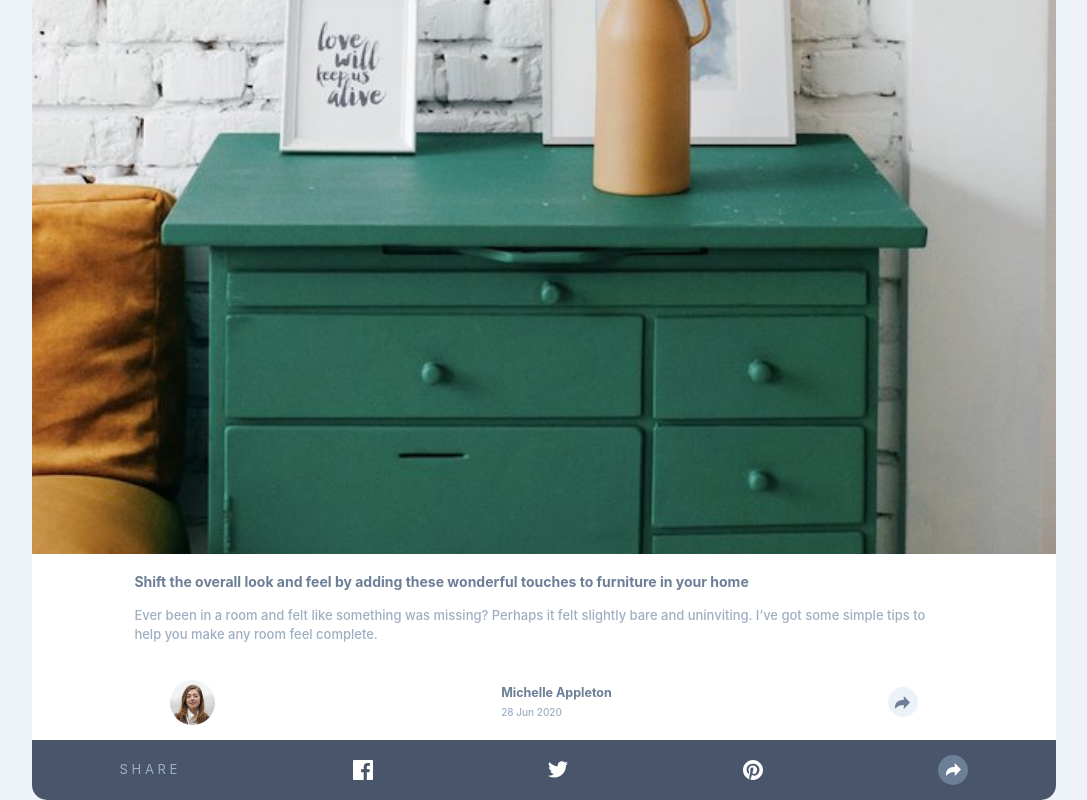
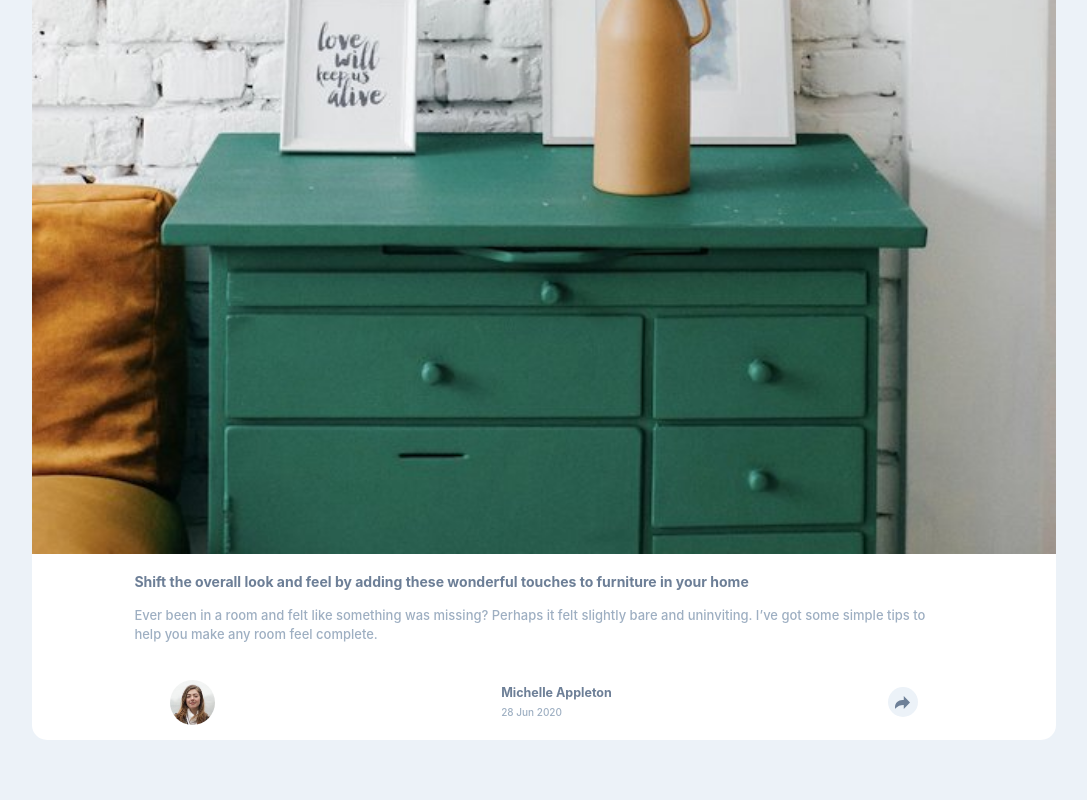
Before and after one commit to darubiomunoz/portfolio-08-articlepreviewcomponent, a React (Create React App) app: page / in a window 1280 px wide. Shown: the part 265-1065 px from the top of the page, without its empty margins (96-1183 px from the left). After the commit the page ends 1005 px from the top, so only its background shows below. Built offline with nearby package versions, Linux system fonts and the light colour scheme.

Commit message:
card interaction with useState

```diff
--- a/src/components/ArticlePreview.js
+++ b/src/components/ArticlePreview.js
@@ -1,4 +1,4 @@
-import React from 'react';
+import React, { useState } from 'react';
 import './styles/ArticlePreview.css';
 
 import drawersImage from '../assets/images/drawers.jpg';
@@ -9,6 +9,25 @@ import iconTwitter from '../assets/images/icon-twitter.svg';
 import iconPinterest from '../assets/images/icon-pinterest.svg';
 
 const ArticlePreview = ({ name, date }) => {
+    const [ clicked, setClicked ] = useState(false);
+
+    const handleClick = event => {
+        event.preventDefault();
+
+        const cardInfo = document.querySelector('.card-info');
+        const cardShare = document.querySelector('.card-share');
+
+        if(!clicked) {
+            setClicked(true);
+            cardInfo.classList.add('invisible');
+            cardShare.classList.remove('invisible');
+        } else {
+            setClicked(false);
+            cardShare.classList.add('invisible');
+            cardInfo.classList.remove('invisible');
+        }
+    }
+
     return (
         <div className="card">
             <img src={drawersImage} className="card-img-top" alt="Photograph of the article representing green drawers" />
@@ -18,20 +37,24 @@ const ArticlePreview = ({ name, date }) => {
                 <p className="card-text">Ever been in a room and felt like something was missing? Perhaps
                 it felt slightly bare and uninviting. I’ve got some simple tips to help you make any room feel complete.</p>
             </div>
-            <div className="card-info">
+            <div className="card-info ">
                 <img src={profileImage}className="card-img-profile" alt="Photograph of the article's writer" />
                 <div className="card-profile">
                     <h5 className="card-name">{name}</h5>
                     <time className="card-date">{date}</time>
                 </div>
-                <button className="card-button"><img src={iconShare} className="card-icon" alt="Share icon" /></button>
+                <button className="card-button" onClick={event => handleClick(event)}>
+                    <img src={iconShare} className="card-icon" alt="Share icon" />
+                </button>
             </div>
-            <div className="card-share ">
+            <div className="card-share invisible">
                 <p className="card-legend">S H A R E</p>
                 <img src={iconFacebook} className="card-icon-facebook" alt="Photograph of the article's writer" />
                 <img src={iconTwitter} className="card-icon-twitter" alt="Photograph of the article's writer" />
                 <img src={iconPinterest} className="card-icon-pinterest" alt="Photograph of the article's writer" />
-                <button className="card-button change-color"><img src={iconShare} className="card-icon-active" alt="Share icon" /></button>
+                <button className="card-button change-color" onClick={event => handleClick(event)}>
+                    <img src={iconShare} className="card-icon-active" alt="Share icon" />
+                </button>
             </div>
         </div>
     );
--- a/src/components/styles/ArticlePreview.css
+++ b/src/components/styles/ArticlePreview.css
@@ -89,7 +89,7 @@
 .card-icon-facebook,
 .card-icon-twitter,
 .card-icon-pinterest {
-    margin: 2rem 0;
+    margin: 2.75rem 0;
 }
 
 .invisible {
```
